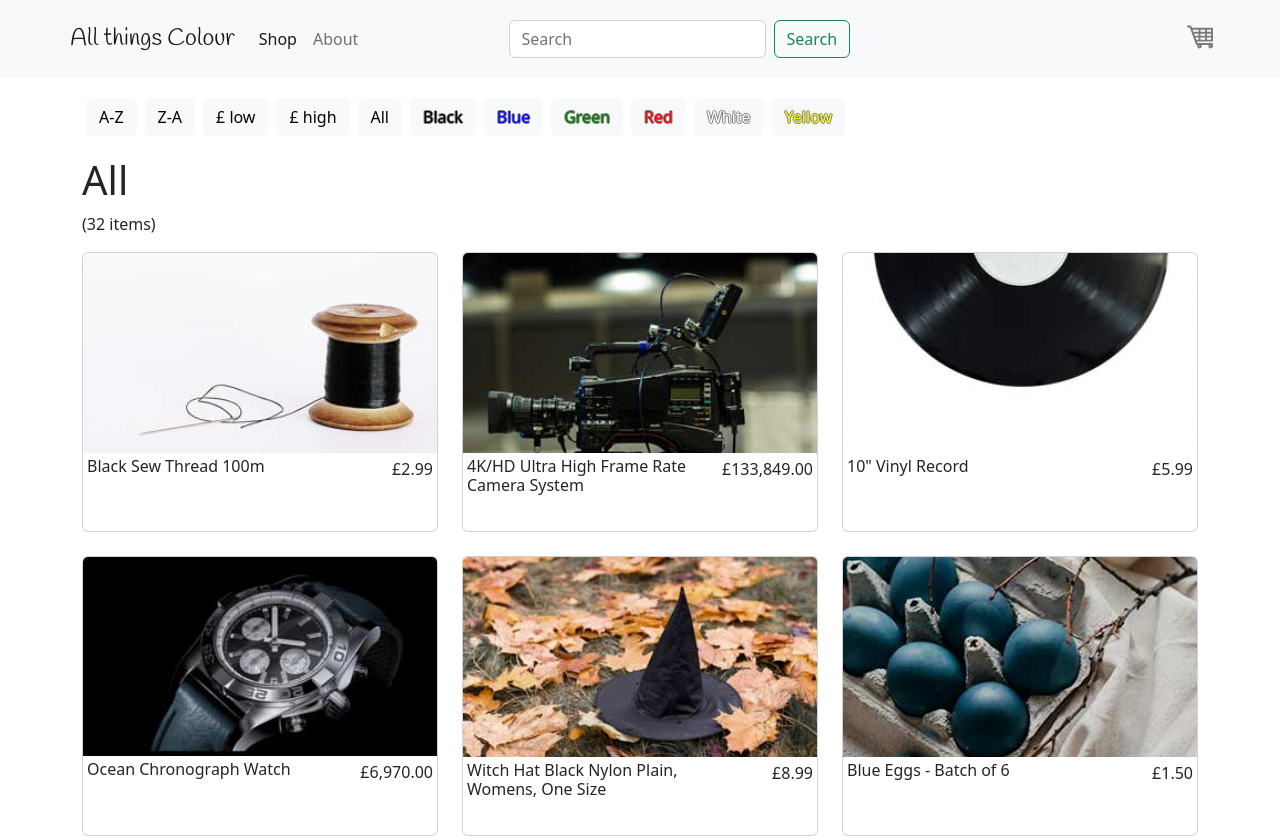
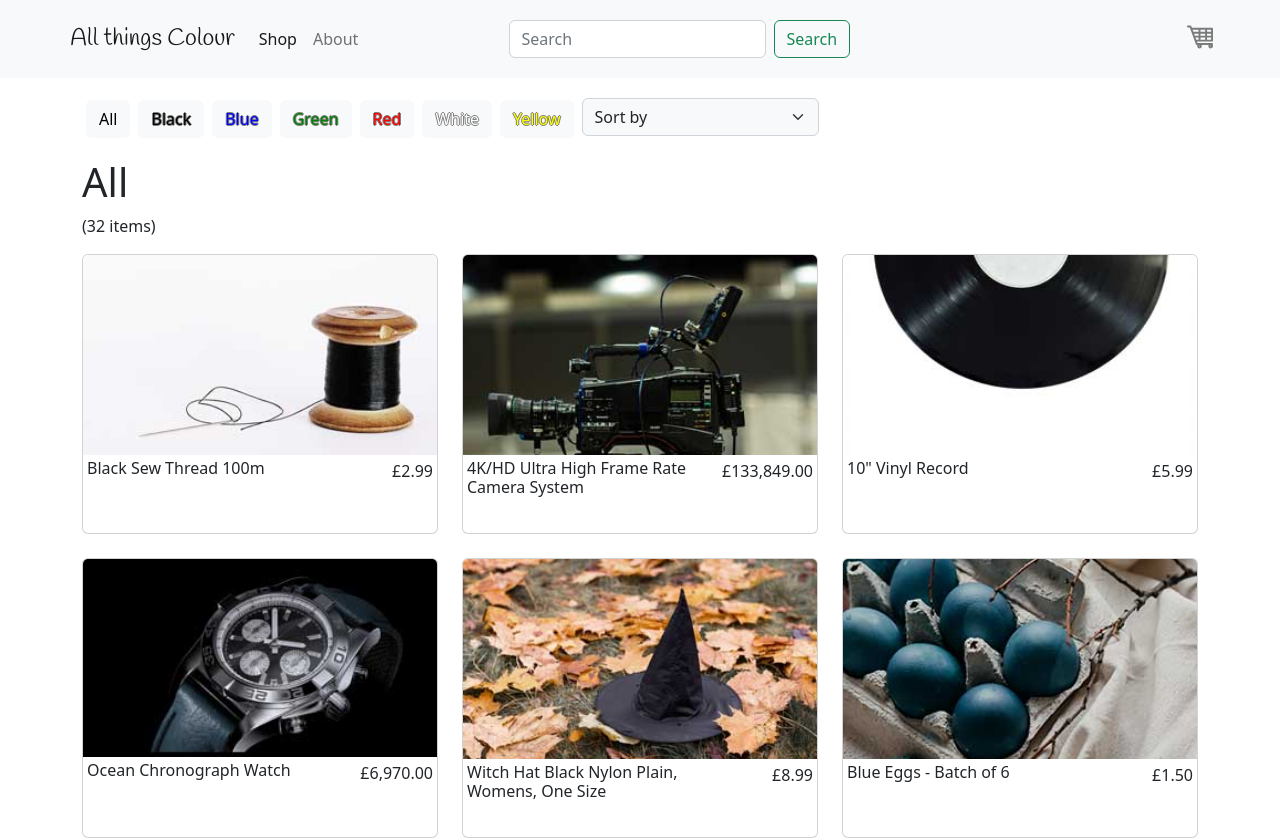
Before and after one commit to erickongdata/shopping_cart_react, a React (Create React App) app: page /shop in a window 1280 px wide. Shown: the top 840 px of the page. Built offline with nearby package versions, Linux system fonts and the light colour scheme.

Commit message:
Change Sorting buttons to dropdown

```diff
--- a/src/components/ShopSortingButtons.jsx
+++ b/src/components/ShopSortingButtons.jsx
@@ -1,42 +1,33 @@
 import { useContext } from 'react';
 import { AppContext } from '../AppContext';
 import { getCategories } from '../utilities/categoryFilter';
-import siteInfo from '../data/siteInfo';
 
 function ShopSortingButtons() {
   const { data, setCategory, setSorting } = useContext(AppContext);
   const categories = getCategories(data);
 
+  const handleChange = (e) => {
+    const selected = e.target.value;
+    switch (selected) {
+      case 'az':
+        setSorting({ alpha: 'az', price: '' });
+        break;
+      case 'za':
+        setSorting({ alpha: 'za', price: '' });
+        break;
+      case 'price-lh':
+        setSorting({ alpha: '', price: 'lh' });
+        break;
+      case 'price-hl':
+        setSorting({ alpha: '', price: 'hl' });
+        break;
+      default:
+        setSorting({ alpha: '', price: '' });
+    }
+  };
+
   return (
     <div>
-      <button
-        type="button"
-        className="btn btn-light m-1"
-        onClick={() => setSorting({ alpha: 'az', price: '' })}
-      >
-        A-Z
-      </button>
-      <button
-        type="button"
-        className="btn btn-light m-1"
-        onClick={() => setSorting({ alpha: 'za', price: '' })}
-      >
-        Z-A
-      </button>
-      <button
-        type="button"
-        className="btn btn-light m-1"
-        onClick={() => setSorting({ alpha: '', price: 'lh' })}
-      >
-        {siteInfo.currencySymbol} low
-      </button>
-      <button
-        type="button"
-        className="btn btn-light m-1"
-        onClick={() => setSorting({ alpha: '', price: 'hl' })}
-      >
-        {siteInfo.currencySymbol} high
-      </button>
       <button
         type="button"
         className="btn btn-light m-1"
@@ -58,6 +49,21 @@ function ShopSortingButtons() {
           {cat}
         </button>
       ))}
+      <select
+        className="form-select d-inline bg-light m-1"
+        style={{ width: 'max-content' }}
+        aria-label="Sort by"
+        onChange={handleChange}
+        defaultValue=""
+      >
+        <option value="" disabled>
+          Sort by
+        </option>
+        <option value="az">Sorted A-Z</option>
+        <option value="za">Sorted Z-A</option>
+        <option value="price-lh">Sorted by Price: low-high</option>
+        <option value="price-hl">Sorted by Price: high-low</option>
+      </select>
     </div>
   );
 }
--- a/src/pages/About.jsx
+++ b/src/pages/About.jsx
@@ -1,10 +1,20 @@
+import { useContext } from 'react';
+import { AppContext } from '../AppContext';
+
 function About() {
+  const { data } = useContext(AppContext);
+  const itemSelected = data.find((item) => item.id === 'YE1');
   return (
     <div className="container">
       <div className="pt-3 pb-7">
         <h1 className="display-3">Hi!</h1>
         <h3 className="font-handlee">We are All Things Colour...</h3>
       </div>
+      <img
+        src={itemSelected.src_s}
+        alt=""
+        className="d-block img-fluid hover-outline"
+      />
     </div>
   );
 }
```
